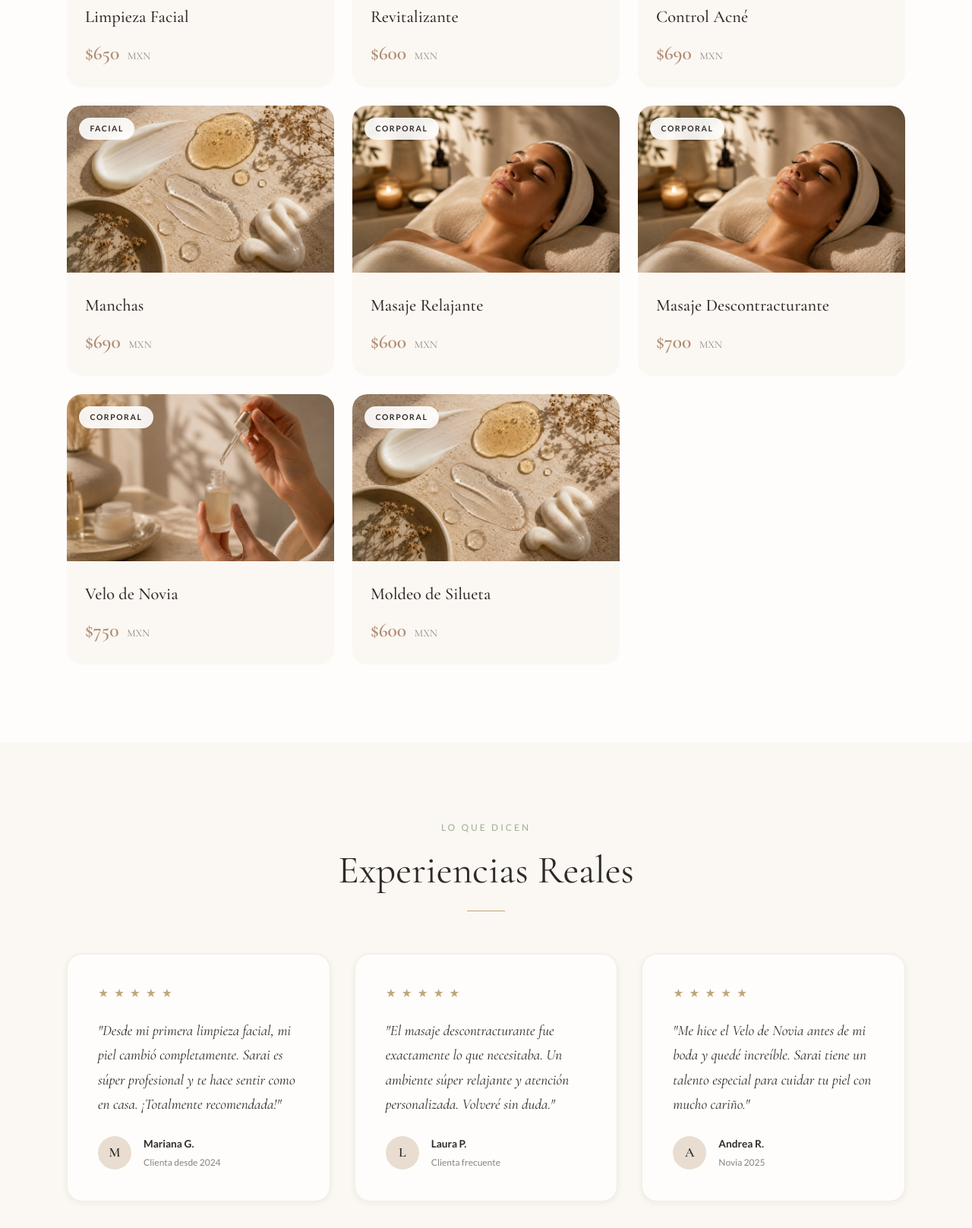
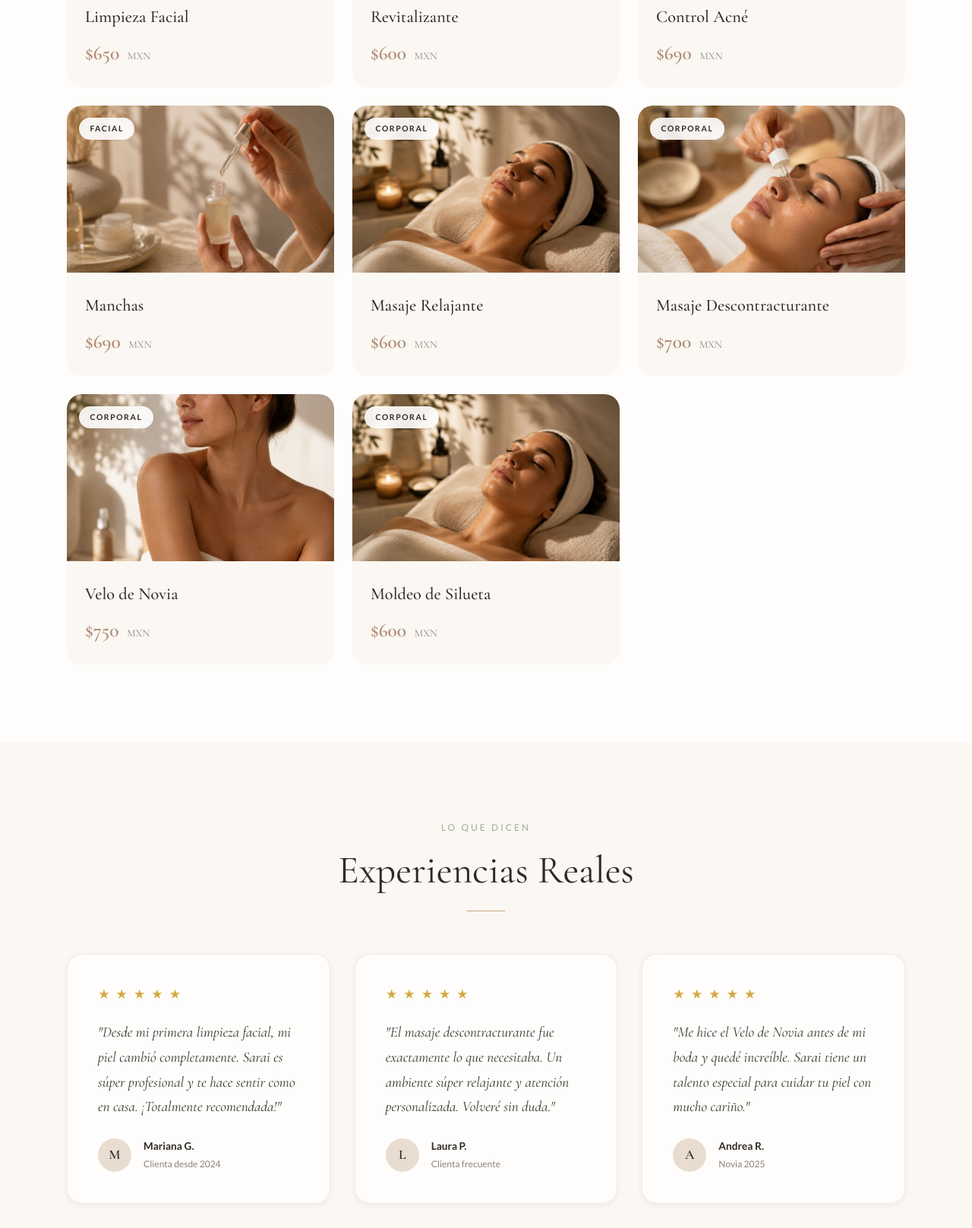
Before and after one commit to markusclaw/skinstudio-s, a plain HTML site: page index.html in a window 1280 px wide. Shown: the part 2303-3920 px from the top of the page at 76% size. Drawn offline with nearby package versions, Linux system fonts and the light colour scheme.

Commit message:
fix: gallery visibility, contact contrast, testimonials, service images
- Fix IntersectionObserver: lower threshold, positive rootMargin, capped stagger delay, 4s safety fallback
- Contact/Info section: boost text to 0.85 opacity, headings to cream, gold accent icons
- Testimonials: stronger text color (--text-dark), vivid gold stars
- Service cards: redistribute images so no adjacent cards share photos

```diff
--- a/index.html
+++ b/index.html
@@ -142,8 +142,8 @@
         .testimonials-grid { display: grid; grid-template-columns: repeat(auto-fit, minmax(300px, 1fr)); gap: 2rem; margin-top: 3.5rem; }
         .testimonial-card { background: var(--warm-white); border-radius: var(--radius-lg); padding: 2.5rem; box-shadow: var(--shadow-sm); border: 1px solid rgba(212,197,178,0.3); transition: all var(--transition); }
         .testimonial-card:hover { box-shadow: var(--shadow-md); transform: translateY(-4px); }
-        .testimonial-stars { color: var(--gold-accent); font-size: 0.85rem; letter-spacing: 0.15em; margin-bottom: 1.25rem; }
-        .testimonial-text { font-family: 'Cormorant Garamond', serif; font-size: 1.2rem; font-style: italic; color: var(--charcoal); line-height: 1.7; margin-bottom: 1.5rem; }
+        .testimonial-stars { color: #D4A843; font-size: 0.95rem; letter-spacing: 0.15em; margin-bottom: 1.25rem; }
+        .testimonial-text { font-family: 'Cormorant Garamond', serif; font-size: 1.2rem; font-style: italic; color: var(--text-dark); line-height: 1.7; margin-bottom: 1.5rem; }
         .testimonial-author { display: flex; align-items: center; gap: 1rem; }
         .author-avatar { width: 44px; height: 44px; border-radius: 50%; background: var(--sand-light); display: flex; align-items: center; justify-content: center; font-family: 'Cormorant Garamond', serif; font-size: 1.1rem; font-weight: 600; color: var(--charcoal); flex-shrink: 0; }
         .author-name { font-weight: 700; font-size: 0.85rem; color: var(--charcoal); }
@@ -166,12 +166,12 @@
         .info-section { background: var(--charcoal); color: var(--cream); }
         .info-grid { display: grid; grid-template-columns: repeat(3, 1fr); gap: 3rem; margin-top: 3.5rem; }
         .info-card { text-align: center; padding: 2.5rem 1.5rem; border-radius: var(--radius-lg); background: rgba(255,255,255,0.04); border: 1px solid rgba(255,255,255,0.06); }
-        .info-icon { font-size: 1.8rem; margin-bottom: 1.25rem; }
-        .info-card h3 { font-family: 'Cormorant Garamond', serif; font-size: 1.4rem; font-weight: 500; color: var(--sand-light); margin-bottom: 1rem; }
-        .info-card p, .info-card li { color: rgba(255,255,255,0.6); font-size: 0.95rem; line-height: 1.8; }
+        .info-icon { font-size: 1.8rem; margin-bottom: 1.25rem; color: var(--gold-accent); }
+        .info-card h3 { font-family: 'Cormorant Garamond', serif; font-size: 1.4rem; font-weight: 500; color: var(--cream); margin-bottom: 1rem; }
+        .info-card p, .info-card li { color: rgba(255,255,255,0.85); font-size: 0.95rem; line-height: 1.8; }
         .hours-list { list-style: none; }
         .hours-list li { padding: 0.35rem 0; }
-        .hours-list strong { color: var(--sand-light); font-weight: 700; }
+        .hours-list strong { color: var(--cream); font-weight: 700; }
 
         /* CTA */
         .cta-section { background: linear-gradient(135deg, var(--cream) 0%, var(--cream-dark) 100%); text-align: center; }
@@ -347,7 +347,7 @@
                 </div>
                 <div class="service-card reveal" data-category="facial">
                     <div class="service-img-wrap">
-                        <img src="assets/images/treatment-1.jpg" alt="Control Acné" loading="lazy">
+                        <img src="assets/images/skincare-display.jpg" alt="Control Acné" loading="lazy">
                         <div class="service-badge">Facial</div>
                     </div>
                     <div class="service-body">
@@ -357,7 +357,7 @@
                 </div>
                 <div class="service-card reveal" data-category="facial">
                     <div class="service-img-wrap">
-                        <img src="assets/images/skincare-display.jpg" alt="Tratamiento de Manchas" loading="lazy">
+                        <img src="assets/images/wellness.jpg" alt="Tratamiento de Manchas" loading="lazy">
                         <div class="service-badge">Facial</div>
                     </div>
                     <div class="service-body">
@@ -377,7 +377,7 @@
                 </div>
                 <div class="service-card reveal" data-category="corporal">
                     <div class="service-img-wrap">
-                        <img src="assets/images/relaxation.jpg" alt="Masaje Descontracturante" loading="lazy">
+                        <img src="assets/images/treatment-1.jpg" alt="Masaje Descontracturante" loading="lazy">
                         <div class="service-badge">Corporal</div>
                     </div>
                     <div class="service-body">
@@ -387,7 +387,7 @@
                 </div>
                 <div class="service-card reveal" data-category="corporal">
                     <div class="service-img-wrap">
-                        <img src="assets/images/wellness.jpg" alt="Velo de Novia" loading="lazy">
+                        <img src="assets/images/product-handling.jpg" alt="Velo de Novia" loading="lazy">
                         <div class="service-badge">Corporal</div>
                     </div>
                     <div class="service-body">
@@ -397,7 +397,7 @@
                 </div>
                 <div class="service-card reveal" data-category="corporal">
                     <div class="service-img-wrap">
-                        <img src="assets/images/skincare-display.jpg" alt="Moldeo de Silueta" loading="lazy">
+                        <img src="assets/images/relaxation.jpg" alt="Moldeo de Silueta" loading="lazy">
                         <div class="service-badge">Corporal</div>
                     </div>
                     <div class="service-body">
@@ -484,7 +484,7 @@
 
     <section class="section info-section" id="info">
         <div class="container">
-            <p class="section-label reveal" style="color: var(--sand);">Encuéntranos</p>
+            <p class="section-label reveal" style="color: var(--cream);">Encuéntranos</p>
             <h2 class="section-heading reveal" style="color: var(--cream);">Información</h2>
             <div class="section-divider reveal"></div>
             <div class="info-grid">
@@ -567,12 +567,16 @@
         var observer = new IntersectionObserver(function(entries) {
             entries.forEach(function(entry, i) {
                 if (entry.isIntersecting) {
-                    setTimeout(function() { entry.target.classList.add('visible'); }, i * 80);
+                    setTimeout(function() { entry.target.classList.add('visible'); }, Math.min(i * 60, 400));
                     observer.unobserve(entry.target);
                 }
             });
-        }, { threshold: 0.12, rootMargin: '0px 0px -40px 0px' });
+        }, { threshold: 0.05, rootMargin: '0px 0px 40px 0px' });
         reveals.forEach(function(el) { observer.observe(el); });
+        // Safety fallback: ensure all reveal elements become visible
+        setTimeout(function() {
+            reveals.forEach(function(el) { el.classList.add('visible'); });
+        }, 4000);
 
         var tabs = document.querySelectorAll('.tab-btn');
         var cards = document.querySelectorAll('.service-card');
```
